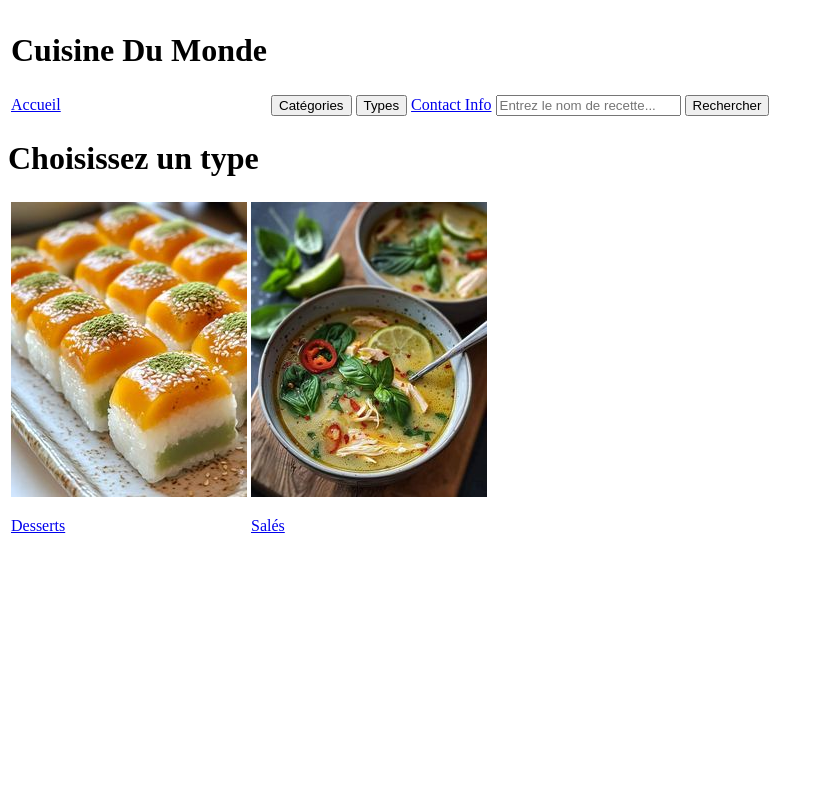
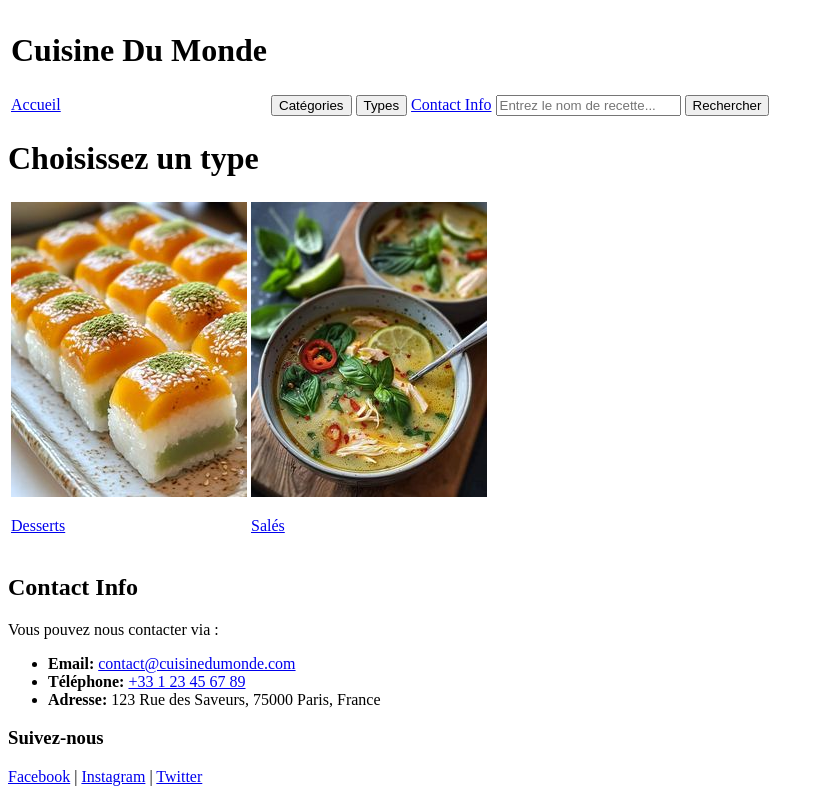
Before and after one commit to ghofranedhaouadi02/Web_Developpement_Project, a plain HTML site: page cuisine asiatique.html in a window 1280 px wide. Shown: the whole page, without its empty margins (0-824 px from the left). Drawn offline with Linux system fonts and the light colour scheme.

Commit message:
cuisine asiatique.html

```diff
--- a/cuisine asiatique.html
+++ b/cuisine asiatique.html
@@ -10,14 +10,12 @@
     <body>
         <header>
             <table>
-                    <tr>
-                        <th scope="row">
-                            <h1>Cuisine Du Monde</h1>
-                        </th>
-                    </tr>
+                    <th scope="row">
+                        <h1>Cuisine Du Monde</h1>
+                    </th>
                     <tr>
                         <td>
-                            <a href="#accueil">Accueil</a>
+                            <a href="index.html">Accueil</a>
                         </td>
                         <td>
                             <button id="toggleCategories">Catégories</button>
@@ -42,7 +40,7 @@
                             </form>
                         </td>
                         <td>
-                            <a href="#contact_info">Contact Info</a>
+                            <a href="#contact">Contact Info</a>
                         </td>
                         <td>
                             <section id="recherche">
@@ -72,5 +70,22 @@
                 </tr>
             </table>
         </div>
+        <footer>
+            <section id="contact">
+                <h2>Contact Info</h2>
+                <p>Vous pouvez nous contacter via :</p>
+                <ul>
+                    <li><strong>Email:</strong> <a href="mailto:contact@cuisinedumonde.com">contact@cuisinedumonde.com</a></li>
+                    <li><strong>Téléphone:</strong> <a href="tel:+33123456789">+33 1 23 45 67 89</a></li>
+                    <li><strong>Adresse:</strong> 123 Rue des Saveurs, 75000 Paris, France</li>
+                </ul>
+                <h3>Suivez-nous</h3>
+                <p>
+                    <a href="https://www.facebook.com" target="_blank">Facebook</a> |
+                    <a href="https://www.instagram.com" target="_blank">Instagram</a> |
+                    <a href="https://www.twitter.com" target="_blank">Twitter</a>
+                </p>
+            </section>
+        </footer>
     </body>
 </html>
```
